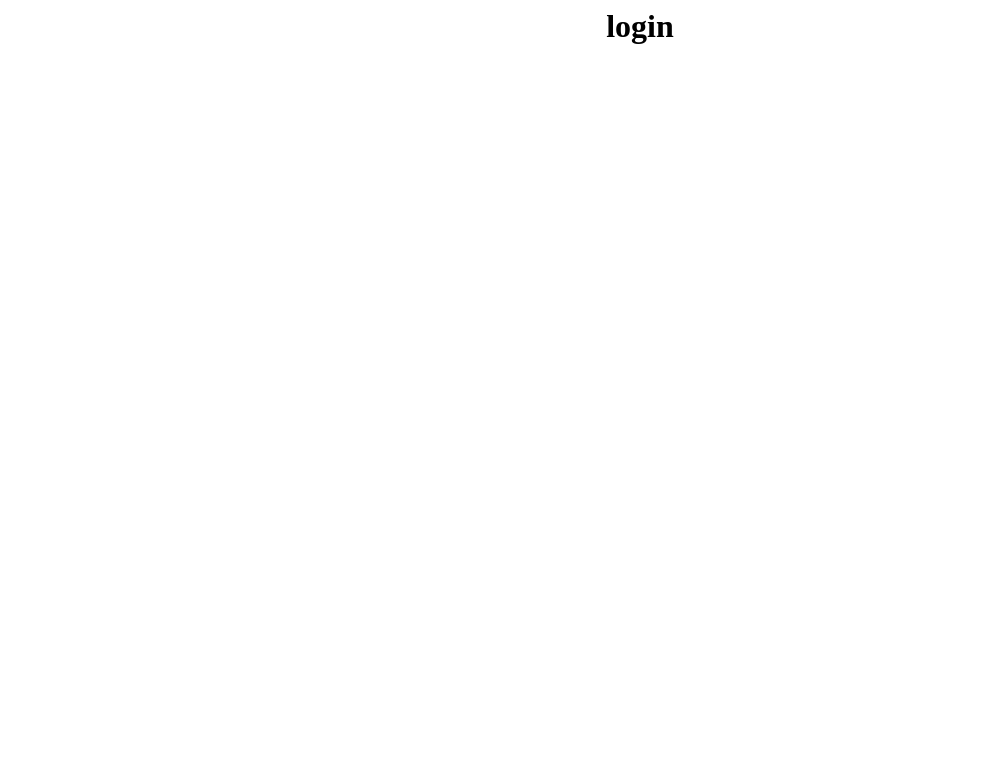
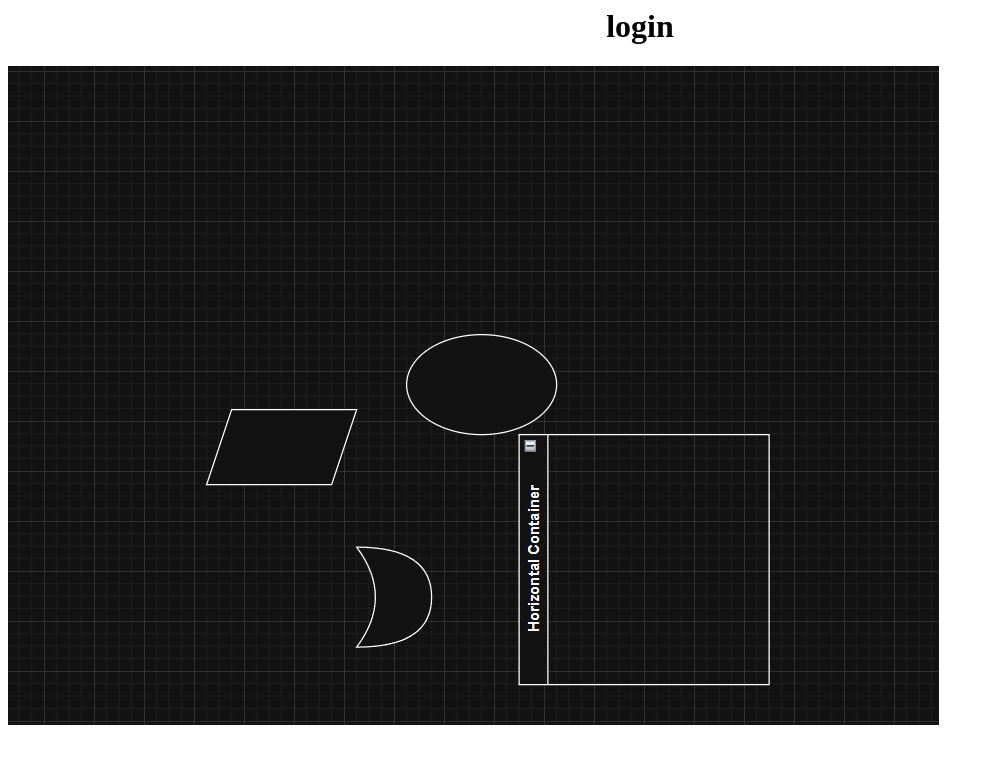
Before and after one commit to sravanthiseereddi/vercel-db, a plain HTML site: page index.html in a window 1280 px wide. Shown: the whole page, without its empty margins (0-994 px from the left). Drawn offline with Linux system fonts and the light colour scheme.

Commit message:
Update index.html

```diff
--- a/index.html
+++ b/index.html
@@ -2,6 +2,6 @@
   <head><title>project</title></head>
   <body>
     <center><h1>login</h1></center>
-     <img src=" ">
+     <img src="https://github.com/sravanthiseereddi/vercel-db/blob/main/Screenshot%202025-09-17%20103551.png ">
   </body>
 </html>
```
